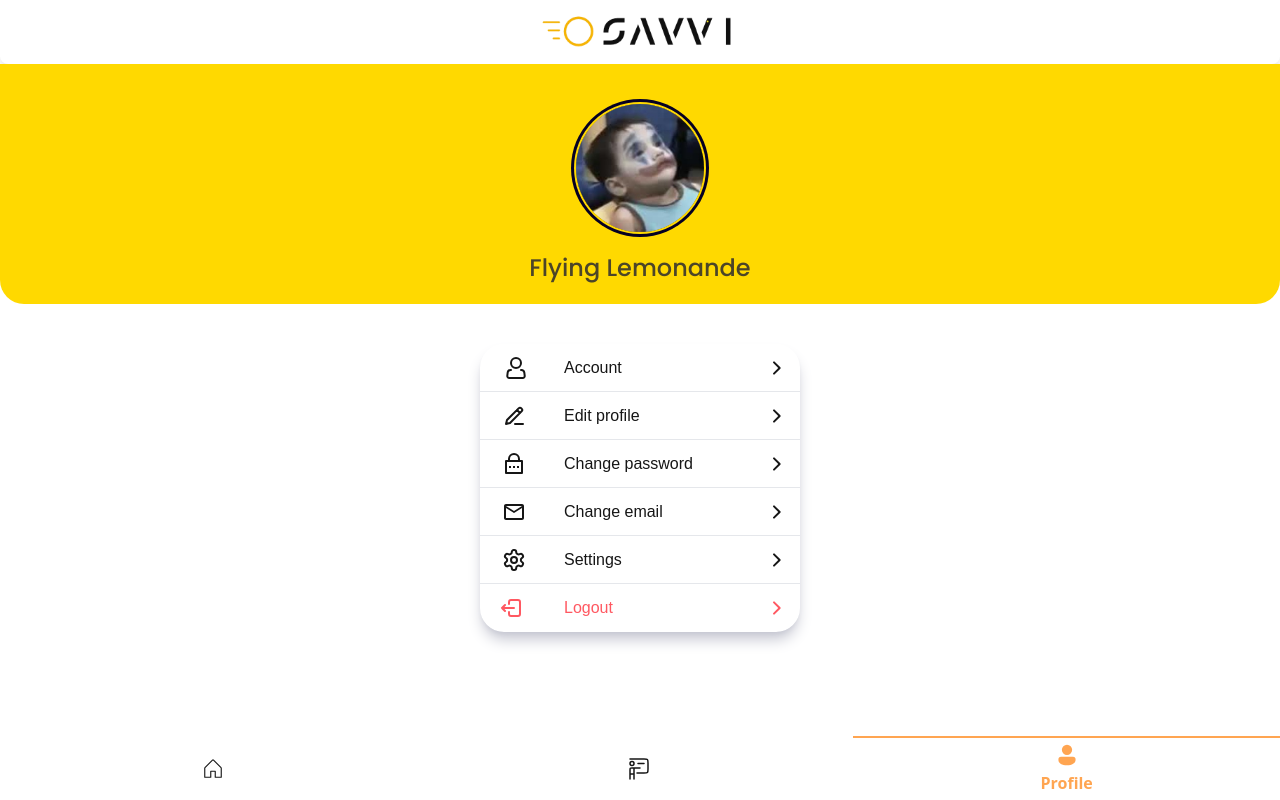
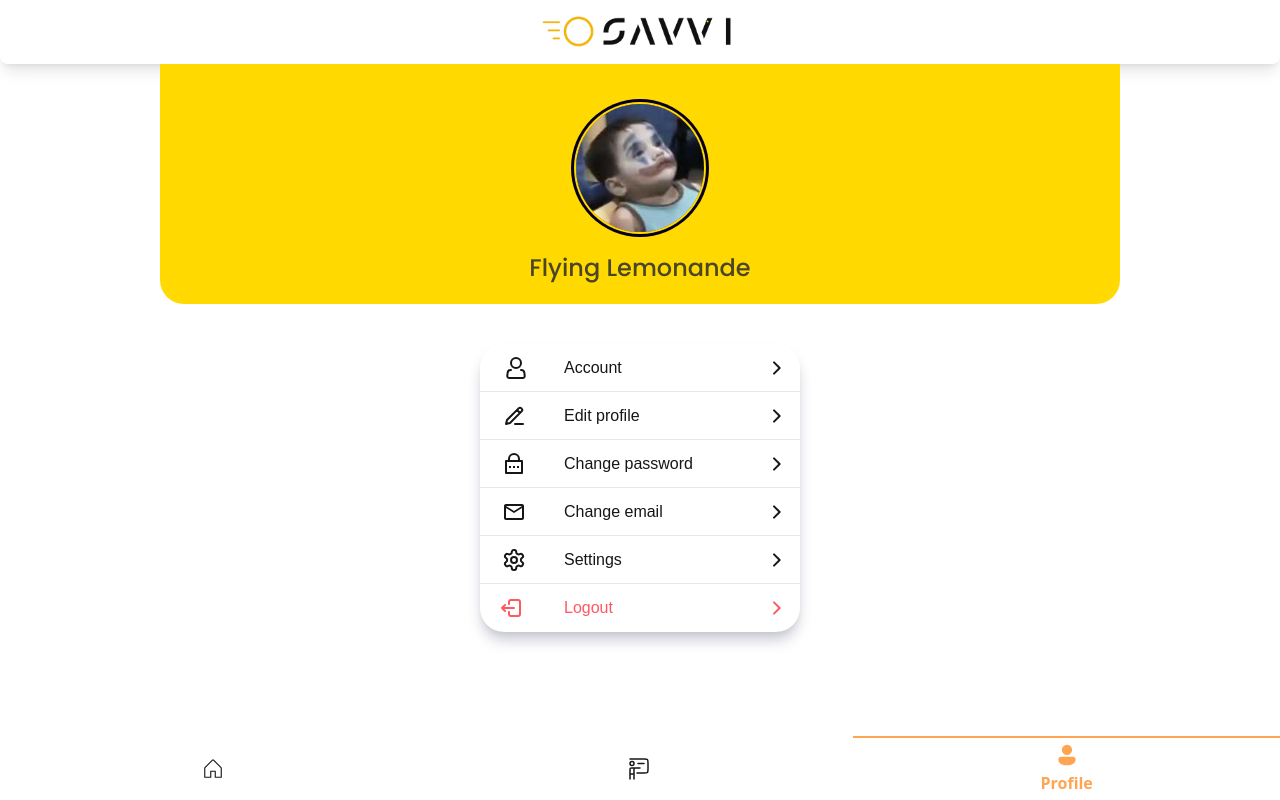
Before and after one commit to NikoHoc/savvi, a website: page public/profile.html in a window 1280 px wide. Drawn offline with Linux system fonts and the light colour scheme; a web font is replaced by a local one.

Commit message:
fixed container profile

```diff
--- a/public/profile.html
+++ b/public/profile.html
@@ -13,7 +13,8 @@
     </div>
 
     <!-- Profile -->
-    <div class="container bg-primary rounded-b-3xl h-60 w-screen flex flex-col justify-center items-center">
+    <div class="flex justify-center items-center">
+      <div class="container bg-primary rounded-b-3xl h-60 w-full md:w-3/4 flex flex-col justify-center items-center mx-auto">
         <div class="avatar mt-10">
           <div class="ring-neutral ring-offset-primary w-32 h-32 rounded-full ring ring-offset-2">
             <img src="image/flyingLemonade.jpeg" />
@@ -23,6 +24,8 @@
           <p class="text-primary-content text-2xl font-poppins font-medium">Flying Lemonande</p>
         </div>
       </div>
+    </div>
+
 
     <!-- Menu Option -->
     <div class="flex justify-center items-center">
```
Also changed, not shown: public/css/style.css. Lines whose indentation alone changed are shown as unchanged.
